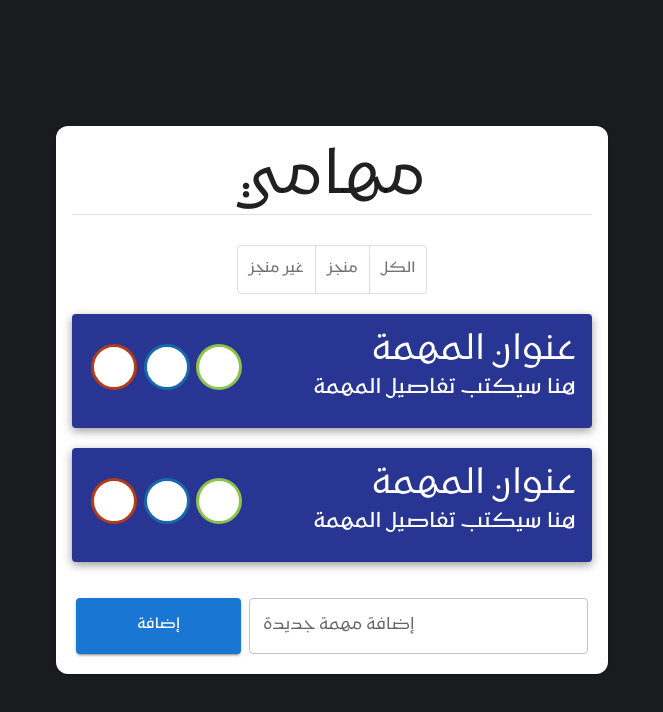
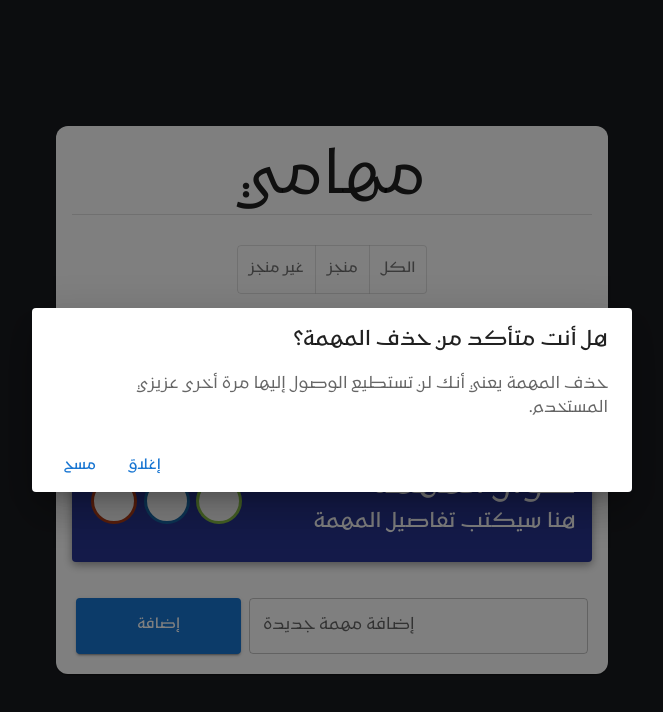
Before and after one commit to khalid-faraj/To-Do-List-React, a React (Create React App) app: page / in a window 1280 px wide. Both pictures are taken after a click on the button 422 px from the left and 366 px from the top of the page. Shown: the top 712 px of the page, without its empty margins (308-971 px from the left). Built offline with nearby package versions, Linux system fonts and the light colour scheme; some icons are missing.

Commit message:
Delete to do

```diff
--- a/src/Components/ToDo.js
+++ b/src/Components/ToDo.js
@@ -7,10 +7,22 @@
 import EditOutlinedIcon from '@mui/icons-material/EditOutlined';
 import IconButton from '@mui/material/IconButton';
 import '../Style/ToDo.css';
-import { useContext } from 'react';
+import { useContext, useState } from 'react';
 import { ToDosContext } from '../Contexts/ToDosContext';
+import Button from '@mui/material/Button';
+import Dialog from '@mui/material/Dialog';
+import DialogActions from '@mui/material/DialogActions';
+import DialogContent from '@mui/material/DialogContent';
+import DialogContentText from '@mui/material/DialogContentText';
+import DialogTitle from '@mui/material/DialogTitle';
+
 export default function ToDo({ todo }) {
   const { todos, setTodos } = useContext(ToDosContext);
+  const [showDialog, setShowDialog] = useState(false);
+  {
+    /*Event Handler*/
+  }
+
   function handelCheckClick() {
     const updatedToDos = todos.map((t) => {
       if (t.id == todo.id) {
@@ -20,8 +32,54 @@
     });
     setTodos(updatedToDos);
   }
+
+  function handleDeleteClick() {
+    setShowDialog(true);
+  }
+
+  function handleClose() {
+    setShowDialog(false);
+  }
+
+  function handleDeleteConfirm() {
+    const updatedToDos = todos.filter((t) => {
+      if (t.id == todo.id) {
+        return false;
+      }
+      return true;
+    });
+    setTodos(updatedToDos);
+  }
+
+  {
+    /* ==== Event Handler ====*/
+  }
+
   return (
     <>
+      <Dialog
+        open={showDialog}
+        onClose={handleClose}
+        aria-labelledby="alert-dialog-title"
+        aria-describedby="alert-dialog-description"
+        sx={{ direction: 'rtl' }}
+      >
+        <DialogTitle id="alert-dialog-title">
+          {'هل أنت متأكد من حذف المهمة؟'}
+        </DialogTitle>
+        <DialogContent>
+          <DialogContentText id="alert-dialog-description">
+            حذف المهمة يعني أنك لن تستطيع الوصول إليها مرة أخرى عزيزي المستخدم.
+          </DialogContentText>
+        </DialogContent>
+        <DialogActions>
+          <Button onClick={handleClose}>إغلاق</Button>
+          <Button onClick={handleDeleteConfirm} autoFocus>
+            مسح
+          </Button>
+        </DialogActions>
+      </Dialog>
+
       <Card
         className="card"
         sx={{
@@ -82,6 +140,8 @@
               >
                 <EditOutlinedIcon />
               </IconButton>
+
+              {/*--------------------------------------*/}
               <IconButton
                 className="iconButton"
                 aria-label="delete"
@@ -90,9 +150,11 @@
                   background: 'white',
                   border: 'solid #b23c17 3px',
                 }}
+                onClick={handleDeleteClick}
               >
                 <DeleteIcon />
               </IconButton>
+              {/*--------------------------------------*/}
             </Grid>
           </Grid>
         </CardContent>
```
